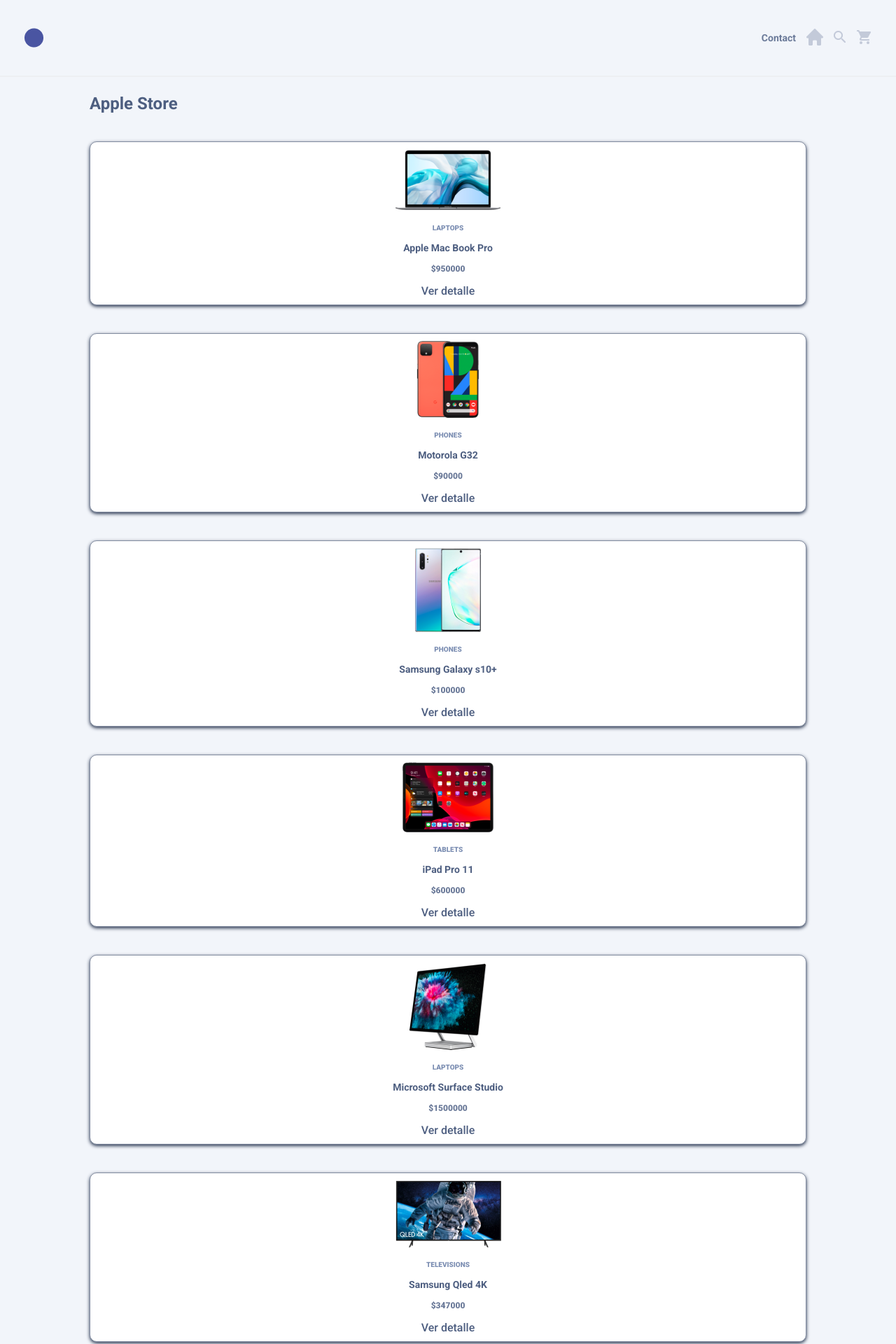
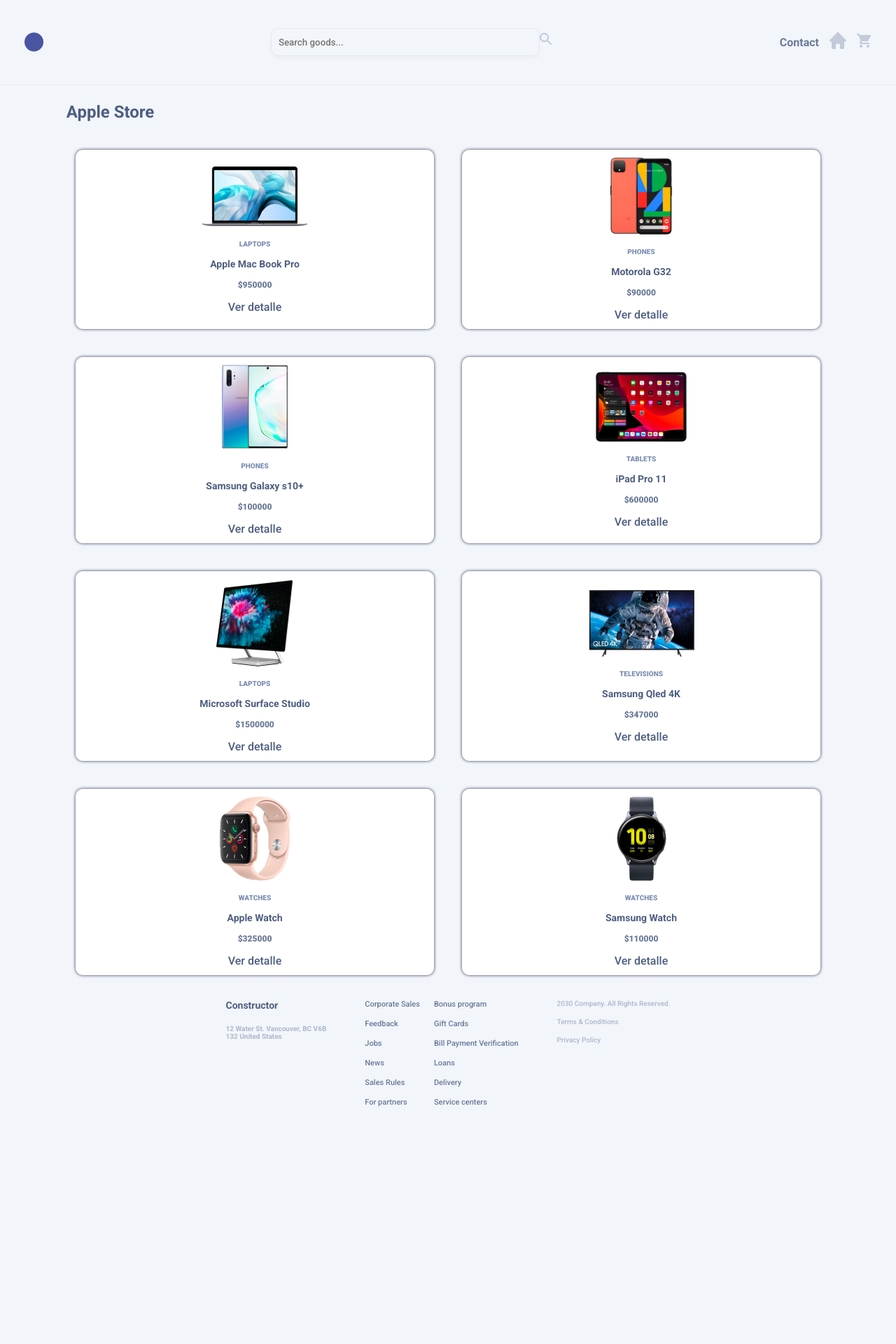
Before and after one commit to RodrigoF22/TP-FINAL-FRONT-END, a React (Vite) app: page / in a window 1280 px wide. Shown: the top 1920 px of the page at 70% size. After the commit the page ends 1616 px from the top, so only its background shows below. Built offline with nearby package versions, Linux system fonts and the light colour scheme.

Commit message:
Incorporación de media queries

```diff
--- a/src/App.jsx
+++ b/src/App.jsx
@@ -15,10 +15,14 @@
       <div>
         <nav className='navBar'>
           <img src={logo}/>
+          <div className='input'>
+            <input type="text" placeholder='Search goods...' />
+            <img src={handlens}/>
+          </div>
           <div className='navBar-links'>
             <NavLink to = '/contact' className='navBar-links-contact'>Contact</NavLink>
             <NavLink to = '/'><img src={house}/></NavLink>
-            <NavLink to = '/searchgoods'><img src={handlens}/></NavLink>
+            <NavLink to = '/searchgoods' className={'navBar-links-handlens'}><img src={handlens}/></NavLink>
             <NavLink to = '/cart'><img src={cart}/></NavLink>
           </div>
         </nav>
--- a/src/Components/Footer/Footer.jsx
+++ b/src/Components/Footer/Footer.jsx
@@ -7,7 +7,7 @@
         <div className='footer-container'>
             <div className='footer-block'>
                 <div className='footer-block-1'>
-                    <h3 style={{color: '#4D5E80', fontSize: '18px', fontWeight: '700'}}>Constructor</h3>
+                    <h3 /* style={{color: '#4D5E80', fontSize: '18px', fontWeight: '700'}} */>Constructor</h3>
                     <p style={{color: '#ADB8CC', fontSize: '10px', fontWeight: '700'}}>12 Water St. Vancouver, BC V6B<br/>132 United States</p>
                 </div>
 
--- a/src/Components/Footer/footer.css
+++ b/src/Components/Footer/footer.css
@@ -19,6 +19,12 @@
     gap: 20px;
 }
 
+.footer-block-1 h3{
+    font-size: 14px;
+    color: #4D5E80;
+    font-weight: 700;
+}
+
 .footer-block-2{
     display: flex;
     gap: 20px;
@@ -30,7 +36,7 @@
     gap: 15px;
     font-family: 'Roboto', sans-serif ;
     color: #6B7A99;
-    font-size: 13px;
+    font-size: 11px;
 }
 
 .footer-block-2 ul li{
@@ -43,5 +49,20 @@
     gap: 15px;
     font-family: 'Roboto', sans-serif ;
     color: #ADB8CC;
-    font-size: 12px;
+    font-size: 10px;
 }
+
+
+@media screen and (min-width: 600px){
+    .footer-container{
+        padding: 35px 55px;
+    }
+    .footer-block{
+        flex-direction: row;
+        gap: 55px;
+    }
+    .footer-block-1{
+        flex-direction: column;
+        align-items: normal;
+    }
+}
--- a/src/Components/ProductCard/productcard.css
+++ b/src/Components/ProductCard/productcard.css
@@ -7,10 +7,10 @@
     align-items: center;
     gap: 15px;
     font-family: 'Roboto', sans-serif;
-    border: solid 1px #838da1;
+    border: solid 1px white;
     border-radius: 10px;
-    width: 80%;
-    box-shadow: 0 2px 5px 0 #26334D;
+    width: 80vw;
+    box-shadow: 0 0 4px 0 #26334D;
     background-color: white;
     padding: 10px 0;
 }
@@ -22,3 +22,23 @@
     font-family: 'Roboto', sans-serif;
     font-size: 16px;
 }
+
+
+@media screen and (min-width: 400px){
+    .productCard{
+        width: 70vw;
+    }
+}
+
+
+@media screen and (min-width: 500px){
+    .productCard{
+        width: 60vw;
+    }
+}
+
+@media screen and (min-width: 600px){
+    .productCard{
+        width: 40vw;
+    }
+}
--- a/src/Screens/HomePage/HomePage.jsx
+++ b/src/Screens/HomePage/HomePage.jsx
@@ -10,11 +10,13 @@
 
   return (
     <>
-    <div className='productCard-container'>
+    <div className='container'>
         <h1>Apple Store</h1>
-        {products.map ((producto) =>
-            <ProductCard producto = {producto} key = {producto.id}/>
-        )}
+        <div className='productCard-container'>
+          {products.map ((producto) =>
+              <ProductCard producto = {producto} key = {producto.id}/>
+          )}
+        </div>
     </div>
 
     <Footer/>
--- a/src/Screens/HomePage/homepage.css
+++ b/src/Screens/HomePage/homepage.css
@@ -1,4 +1,12 @@
 @import url('https://fonts.googleapis.com/css2?family=Poppins:wght@400;600&family=Roboto:wght@500&display=swap');
+
+.container{
+    display: flex;
+    flex-direction: column;
+    justify-content: center;
+    align-items: center;
+    gap: 40px;
+}
 
 .productCard-container{
     display: flex;
@@ -12,7 +20,31 @@
     font-family:'Roboto', sans-serif;
     color: #4D5E80;
     font-size: 24px;
-    width: 80%;
+    width: 80vw;
     text-align: left;
     margin-top: 3vh;
 }
+
+@media screen and (min-width: 400px){
+    h1{
+        width: 70vw;
+    }
+
+}
+
+@media screen and (min-width: 500px){
+    h1{
+        width: 60vw;
+    }
+}
+
+@media screen and (min-width: 600px){
+    h1{
+        width: 85.21vw;
+    }
+    .productCard-container{
+        flex-direction: row;
+        align-items: normal;
+        flex-wrap: wrap;
+    }
+}
--- a/src/app.css
+++ b/src/app.css
@@ -29,3 +29,33 @@
     text-decoration: none;
     color: #6B7A99;
 }
+
+
+
+.navBar .input input{
+    border-radius: 10px;
+    box-shadow: 0 4px 4px 0 #EDEFF2;
+    border: solid 1px rgb(228, 232, 240);
+    height: 5vh;
+    width: 30vw;
+    padding: 10px;
+}
+
+
+@media screen and (min-width: 500px){
+    .navBar-links{
+        font-size: 16px;
+    }
+}
+
+@media screen and (min-width: 600px){
+    .navBar-links-handlens{
+        display: none;
+    }
+}
+
+@media screen and (max-width: 600px){
+    .input{
+        display: none;
+    }
+}
```
